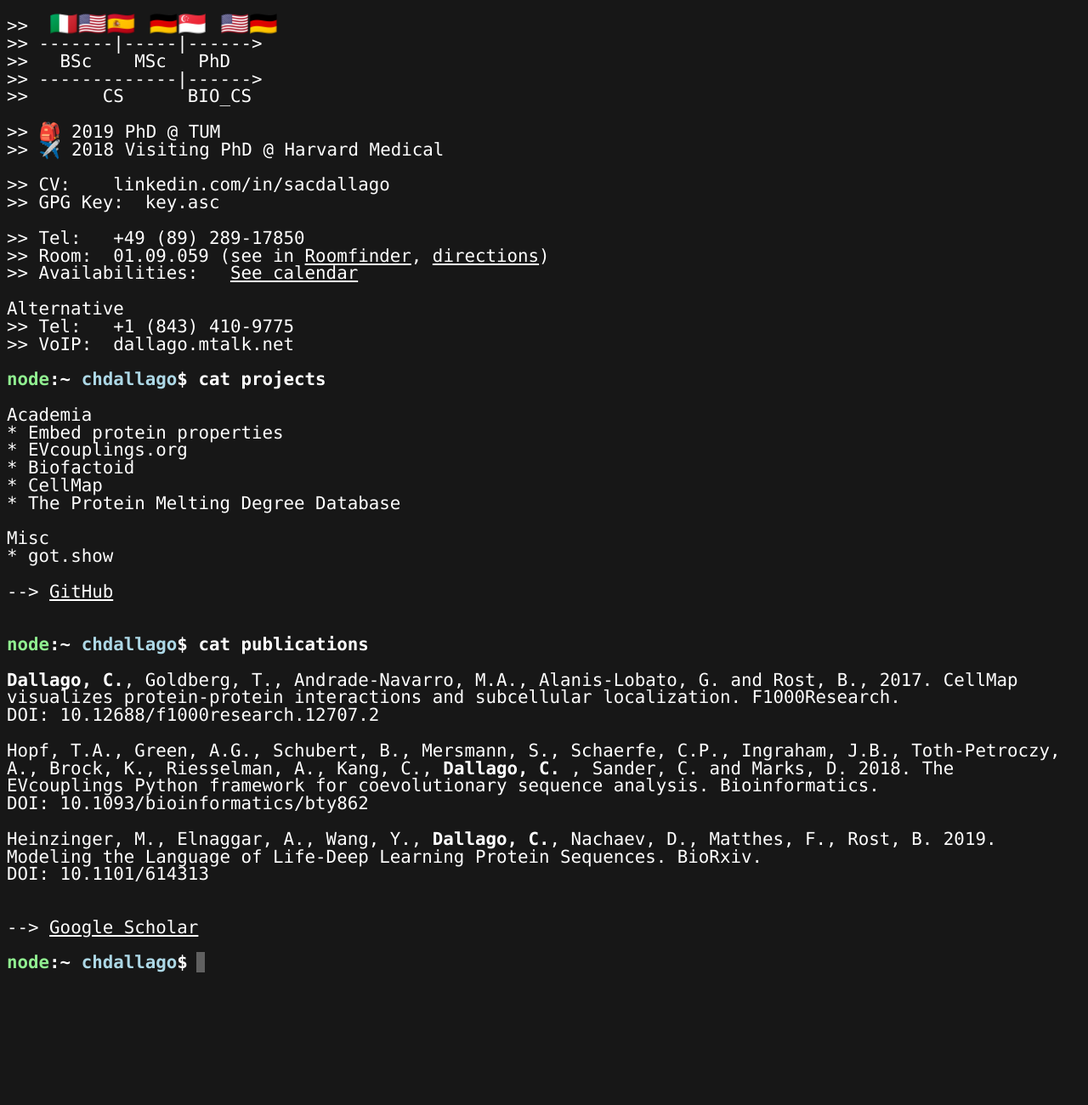
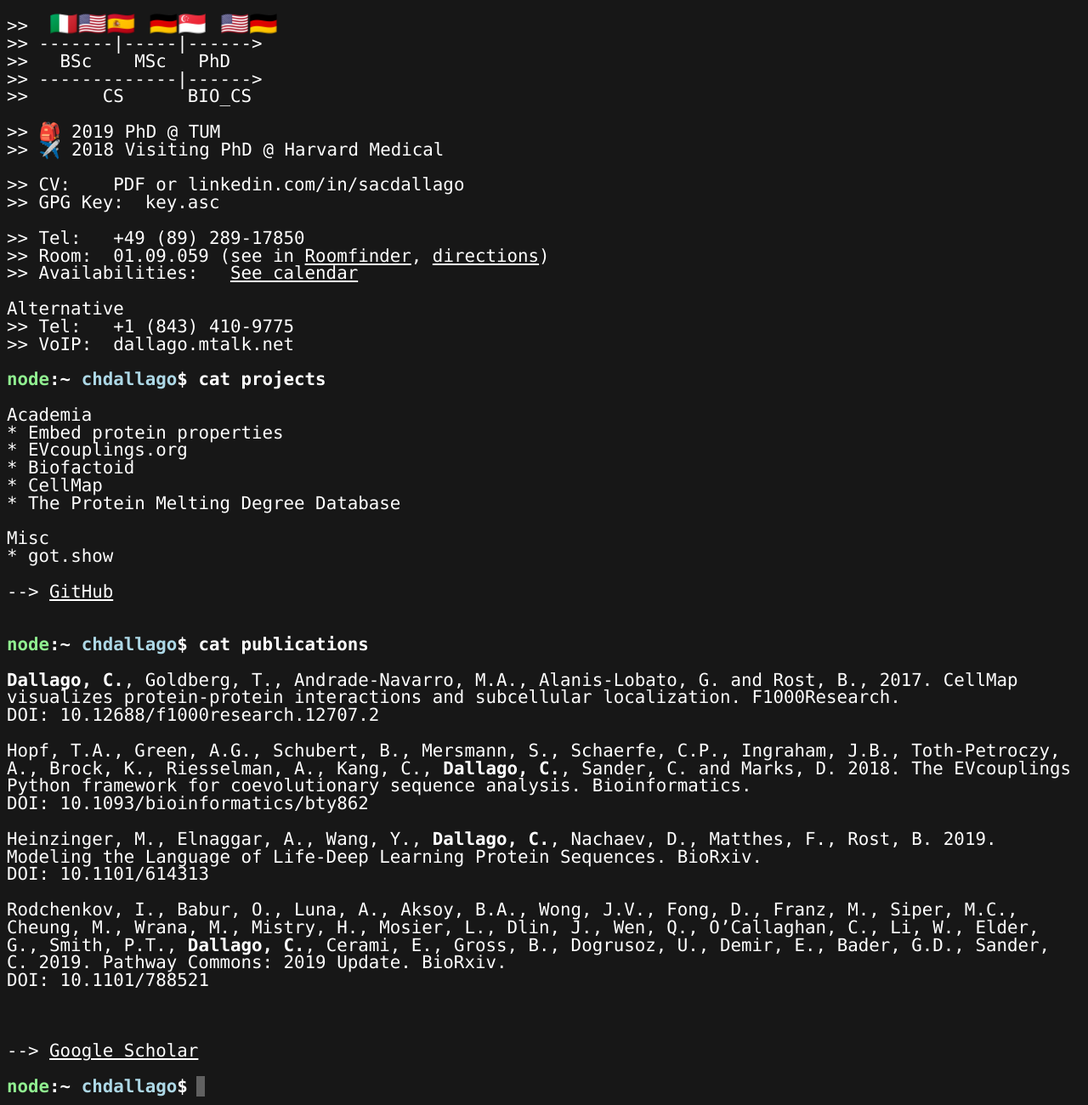
Before and after one commit to sacdallago/sacdallago.github.io, a plain HTML site: page index.html in a window 1280 px wide. Shown: the part 177-1477 px from the top of the page at 85% size. Before the commit the page ends 1331 px from the top, so only its background shows below. Drawn offline with Linux system fonts and the light colour scheme.

Commit message:
added new paper

```diff
--- a/index.html
+++ b/index.html
@@ -52,7 +52,7 @@ WHOIS <a href="#">christian.dallago.us</a>
 &gt;&gt; 🎒 2019 PhD @ TUM
 &gt;&gt; ✈️ 2018 Visiting PhD @ Harvard Medical
 &nbsp;
-&gt;&gt; CV:    <a target="_blank" href="https://www.linkedin.com/in/sacdallago">linkedin.com/in/sacdallago</a>
+&gt;&gt; CV:    <a href="CV.pdf">PDF</a> or <a target="_blank" href="https://www.linkedin.com/in/sacdallago">linkedin.com/in/sacdallago</a>
 &gt;&gt; GPG Key:  <a href="key.asc">key.asc</a>
 &nbsp;
 &gt;&gt; Tel:   <a target="_blank" href="tel:+498928917850">+49 (89) 289-17850</a>
@@ -83,11 +83,15 @@ Misc
 <strong>Dallago, C.</strong>, Goldberg, T., Andrade-Navarro, M.A., Alanis-Lobato, G. and Rost, B., 2017. CellMap visualizes protein-protein interactions and subcellular localization. F1000Research.
 DOI: <a target="_blank" href="https://doi.org/10.12688/f1000research.12707.2">10.12688/f1000research.12707.2</a>
 
-Hopf, T.A., Green, A.G., Schubert, B., Mersmann, S., Schaerfe, C.P., Ingraham, J.B., Toth-Petroczy, A., Brock, K., Riesselman, A., Kang, C., <strong>Dallago, C.</strong> , Sander, C. and Marks, D. 2018. The EVcouplings Python framework for coevolutionary sequence analysis. Bioinformatics.
+Hopf, T.A., Green, A.G., Schubert, B., Mersmann, S., Schaerfe, C.P., Ingraham, J.B., Toth-Petroczy, A., Brock, K., Riesselman, A., Kang, C., <strong>Dallago, C.</strong>, Sander, C. and Marks, D. 2018. The EVcouplings Python framework for coevolutionary sequence analysis. Bioinformatics.
 DOI: <a target="_blank" href="https://doi.org/10.1093/bioinformatics/bty862">10.1093/bioinformatics/bty862</a>
 
 Heinzinger, M., Elnaggar, A., Wang, Y., <strong>Dallago, C.</strong>, Nachaev, D., Matthes, F., Rost, B. 2019. Modeling the Language of Life-Deep Learning Protein Sequences. BioRxiv.
 DOI: <a target="_blank" href="https://doi.org/10.1101/614313">10.1101/614313</a>
+
+Rodchenkov, I., Babur, O., Luna, A., Aksoy, B.A., Wong, J.V., Fong, D., Franz, M., Siper, M.C., Cheung, M., Wrana, M., Mistry, H., Mosier, L., Dlin, J., Wen, Q., O’Callaghan, C., Li, W., Elder, G., Smith, P.T., <strong>Dallago, C.</strong>, Cerami, E., Gross, B., Dogrusoz, U., Demir, E., Bader, G.D., Sander, C. 2019. Pathway Commons: 2019 Update. BioRxiv.
+DOI: <a target="_blank" href="https://doi.org/10.1101/788521">10.1101/788521</a>
+
 
 
 --> <a style="text-decoration: underline" target="_blank" href="https://scholar.google.com/citations?user=4q0fNGAAAAAJ&hl=en">Google Scholar</a>
```
